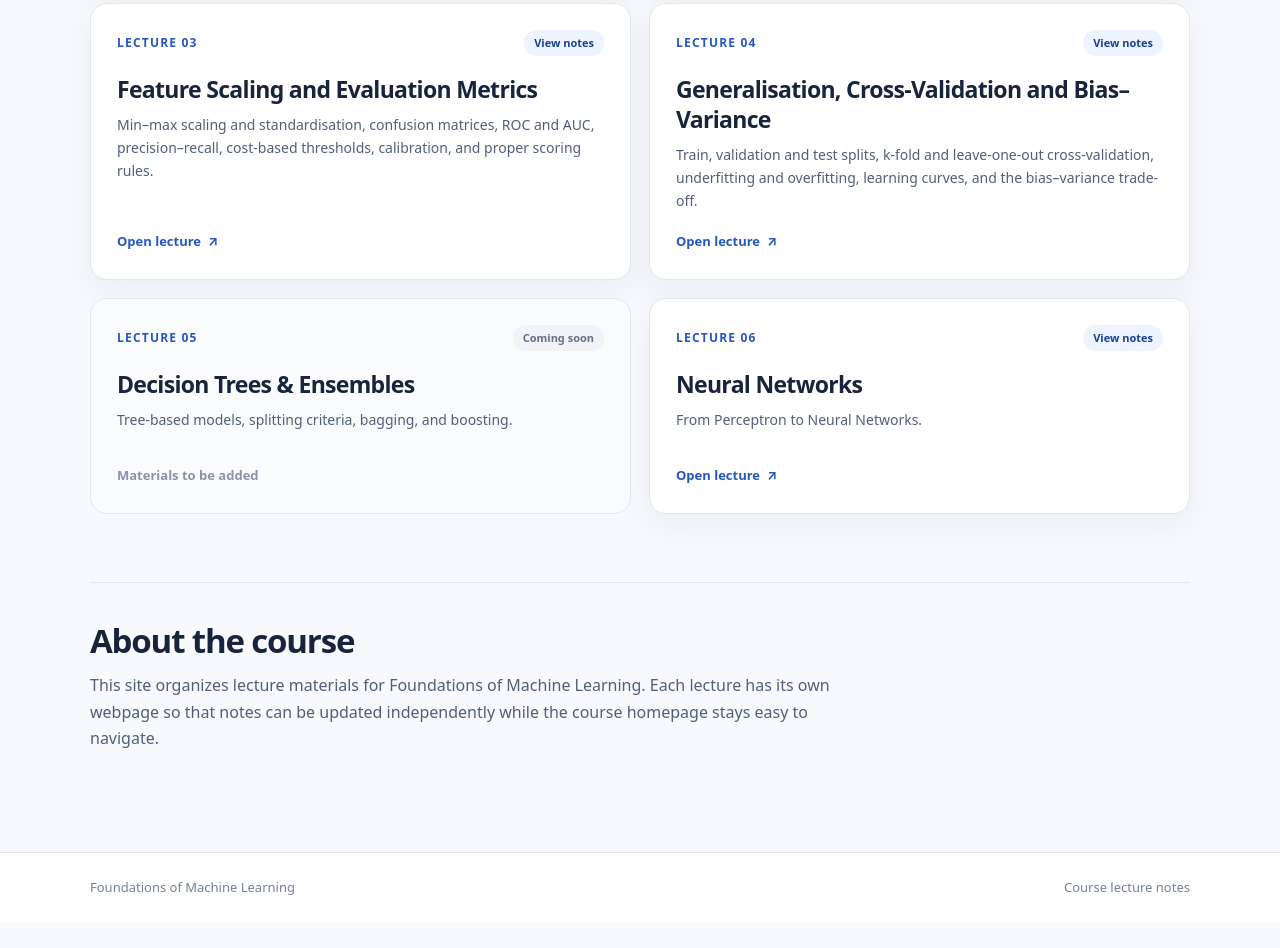
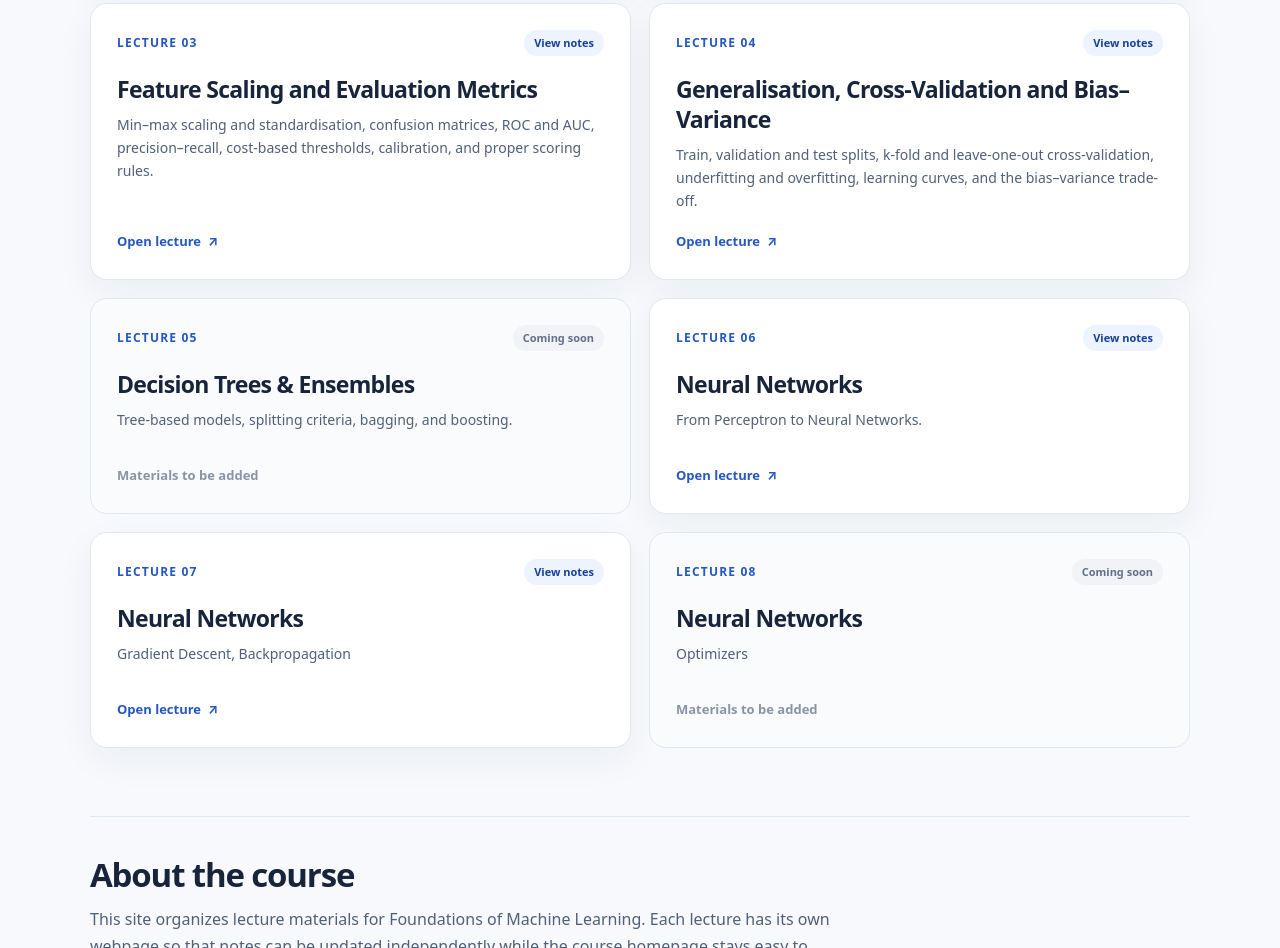
Before and after one commit to Man-isHa/PGDM, a plain HTML site: page index.html in a window 1280 px wide. Shown: the part 956-1904 px from the top of the page. Before the commit the page ends 1879 px from the top, so only its background shows below. Drawn offline with Linux system fonts and the light colour scheme.

Commit message:
Update index.html

```diff
--- a/index.html
+++ b/index.html
@@ -106,7 +106,7 @@
           <h2 id="lectures-heading">Course Lectures</h2>
           <p class="section-subtitle">Select a lecture to open its dedicated webpage.</p>
         </div>
-        <span class="count">2 lectures available</span>
+        <span class="count">6 lectures available</span>
       </div>
       <div class="lecture-grid">
         <!-- IMPORTANT: Upload a file named lecture1.html to the SAME GitHub repo folder. -->
@@ -172,7 +172,29 @@
           <p class="desc">From Perceptron to Neural Networks.</p>
           <div class="lecture-bottom">Open lecture <span aria-hidden="true">↗</span></div>
         </a>
+
+        <a class="lecture" href="lecture7.html">
+          <div class="lecture-top">
+            <span class="lecture-number">Lecture 07</span>
+            <span class="tag">View notes</span>
+          </div>
+          <h3>Neural Networks</h3>
+          <p class="desc">Gradient Descent, Backpropagation</p>
+          <div class="lecture-bottom">Open lecture <span aria-hidden="true">↗</span></div>
+        </a>
+
+        <!-- IMPORTANT: Upload a file named lecture4.html to the SAME GitHub repo folder. -->
+        <article class="lecture upcoming">
+          <div class="lecture-top">
+            <span class="lecture-number">Lecture 08</span>
+            <span class="tag soon">Coming soon</span>
+          </div>
+          <h3>Neural Networks</h3>
+          <p class="desc">Optimizers</p>
+          <div class="lecture-bottom">Materials to be added</div>
+        </article>
     </section>
+
 
     <section class="about" id="about" aria-labelledby="about-heading">
       <h2 id="about-heading">About the course</h2>
```
